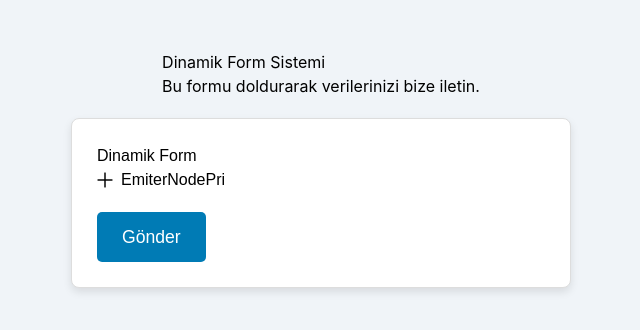
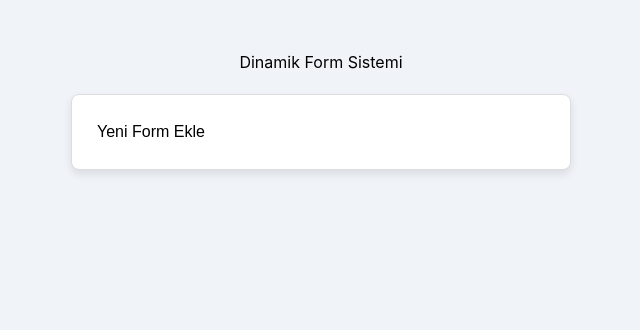
Before and after one commit to ayseberfinozcubuk/treeFormReact, a React (Create React App) app: page / in a window 1280 px wide. Shown: the top 330 px of the page, without its empty margins (319-959 px from the left). Built offline with nearby package versions, Linux system fonts and the light colour scheme.

Commit message:
buttons seems correct but not working as expected
TODO:
revert to a previous state

```diff
--- a/src/App.js
+++ b/src/App.js
@@ -1,52 +1,60 @@
 import React, { useEffect, useState } from 'react';
 import DynamicForm from './Components/DynamicForm';
-import './Style/Style.css'; // CSS dosyasını import et
+import './Style/Style.css';
 
 const App = () => {
     const [sampleData, setSampleData] = useState(null);
-    const [formValues, setFormValues] = useState({});
-    const [subForms, setSubForms] = useState({});
-    const [formKey, setFormKey] = useState(0);
+    const [formInstances, setFormInstances] = useState([]); // Keep multiple form instances
 
     useEffect(() => {
-        fetch('/SampleData/EmiterNodePri.json') // JSON dosyasının bulunduğu yolu belirtin
+        fetch('/SampleData/EmiterNodePri.json')
             .then((response) => response.json())
             .then((data) => setSampleData(data))
             .catch((error) => console.error('Error loading JSON:', error));
     }, []);
 
-    const handleSubmit = (e) => {
-        e.preventDefault();
-        console.log('Form Verileri:', formValues);
-
-        // Formu yeniden oluşturmak için key'i değiştiriyoruz
-        setFormValues({});
-        setSubForms({});
-        setFormKey(prevKey => prevKey + 1); // Key değerini artırarak formu sıfırlıyoruz
+    const handleAddNewForm = () => {
+        const newInstance = {
+            key: Date.now(), // Unique key for each form
+            formValues: {}, // Default empty form values for new instance
+        };
+        setFormInstances([...formInstances, newInstance]);
     };
 
-    if (!sampleData) {
-        return <div>Form Yükleniyor...</div>; // Veriler yüklenene kadar bekleme durumu
-    }
+    const handleSubmit = (e, formValues, instanceKey) => {
+        e.preventDefault();
+        console.log(`Form instance ${instanceKey} submitted with values:`, formValues);
+    };
 
     return (
         <div className="app-container">
             <header className="app-header">
                 <h1>Dinamik Form Sistemi</h1>
-                <p>Bu formu doldurarak verilerinizi bize iletin.</p>
             </header>
             <div className="form-container">
-                <h1>Dinamik Form</h1>
-                <form onSubmit={handleSubmit} key={formKey}>
-                    <DynamicForm
-                        data={sampleData}
-                        formValues={formValues}
-                        setFormValues={setFormValues}
-                        subForms={subForms}
-                        setSubForms={setSubForms}
-                    />
-                    <button type="submit" className="submit-button">Gönder</button>
-                </form>
+                {/* Button to add new form instances */}
+                <button onClick={handleAddNewForm} className="add-form-button">
+                    Yeni Form Ekle
+                </button>
+
+                {/* Render each form instance */}
+                {formInstances.map((instance) => (
+                    <form key={instance.key} onSubmit={(e) => handleSubmit(e, instance.formValues, instance.key)}>
+                        <DynamicForm
+                            data={sampleData}
+                            formValues={instance.formValues}
+                            setFormValues={(updatedValues) => {
+                                setFormInstances((prevInstances) =>
+                                    prevInstances.map(inst => inst.key === instance.key
+                                        ? { ...inst, formValues: updatedValues }
+                                        : inst
+                                    )
+                                );
+                            }}
+                        />
+                        <button type="submit" className="submit-button">Gönder</button>
+                    </form>
+                ))}
             </div>
         </div>
     );
--- a/src/Components/DynamicForm.jsx
+++ b/src/Components/DynamicForm.jsx
@@ -133,8 +133,7 @@ const DynamicForm = ({ data, formValues, setFormValues, path = '', indentLevel =
         return current[propertyName] || '';
     };
 
-    const handleButtonClick = () => {
-        // Add a new form instance to the subForms array each time the button is clicked
+    const handleButtonClick = (name) => {
         setSubForms([...subForms, data]);
     };
 
```
